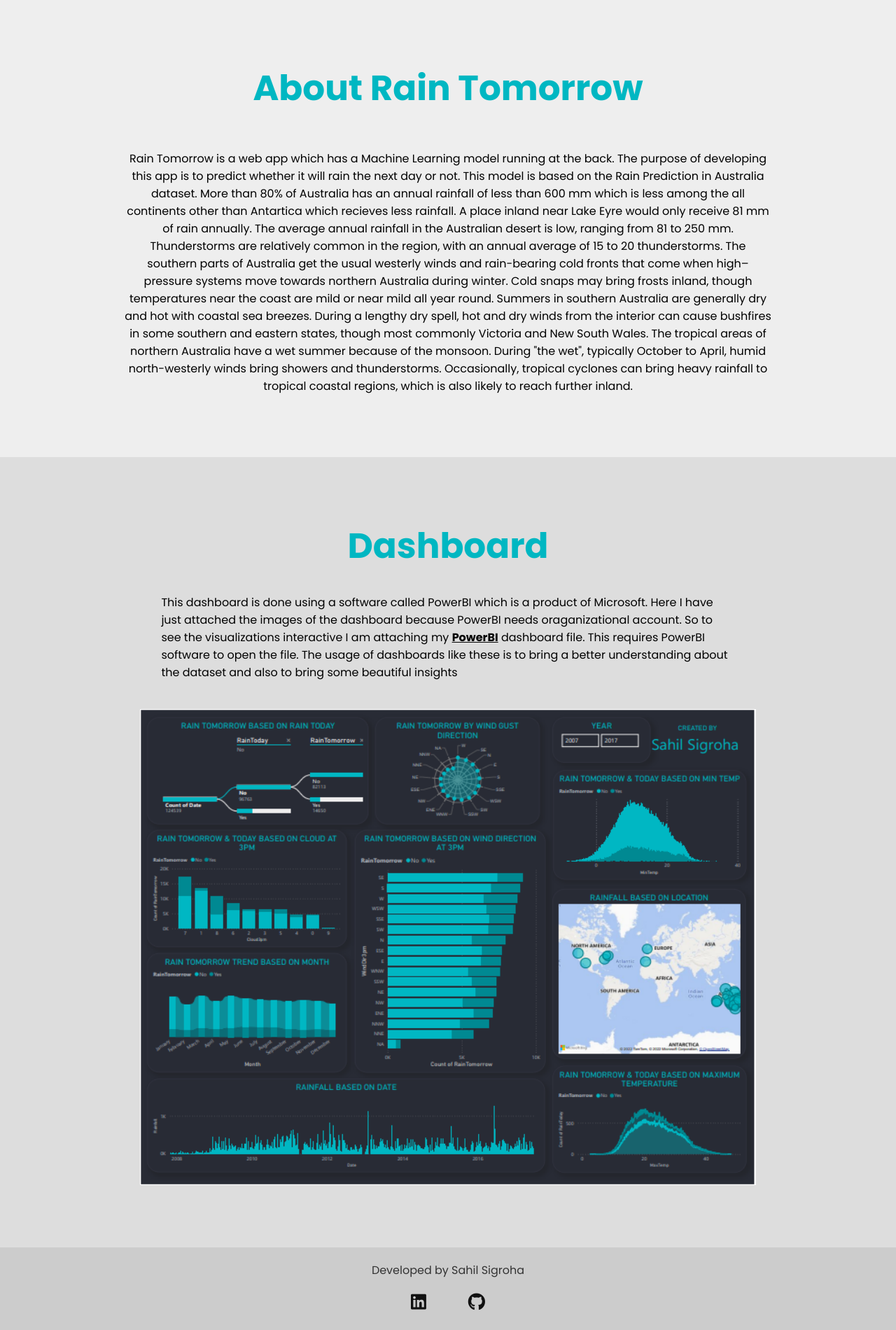
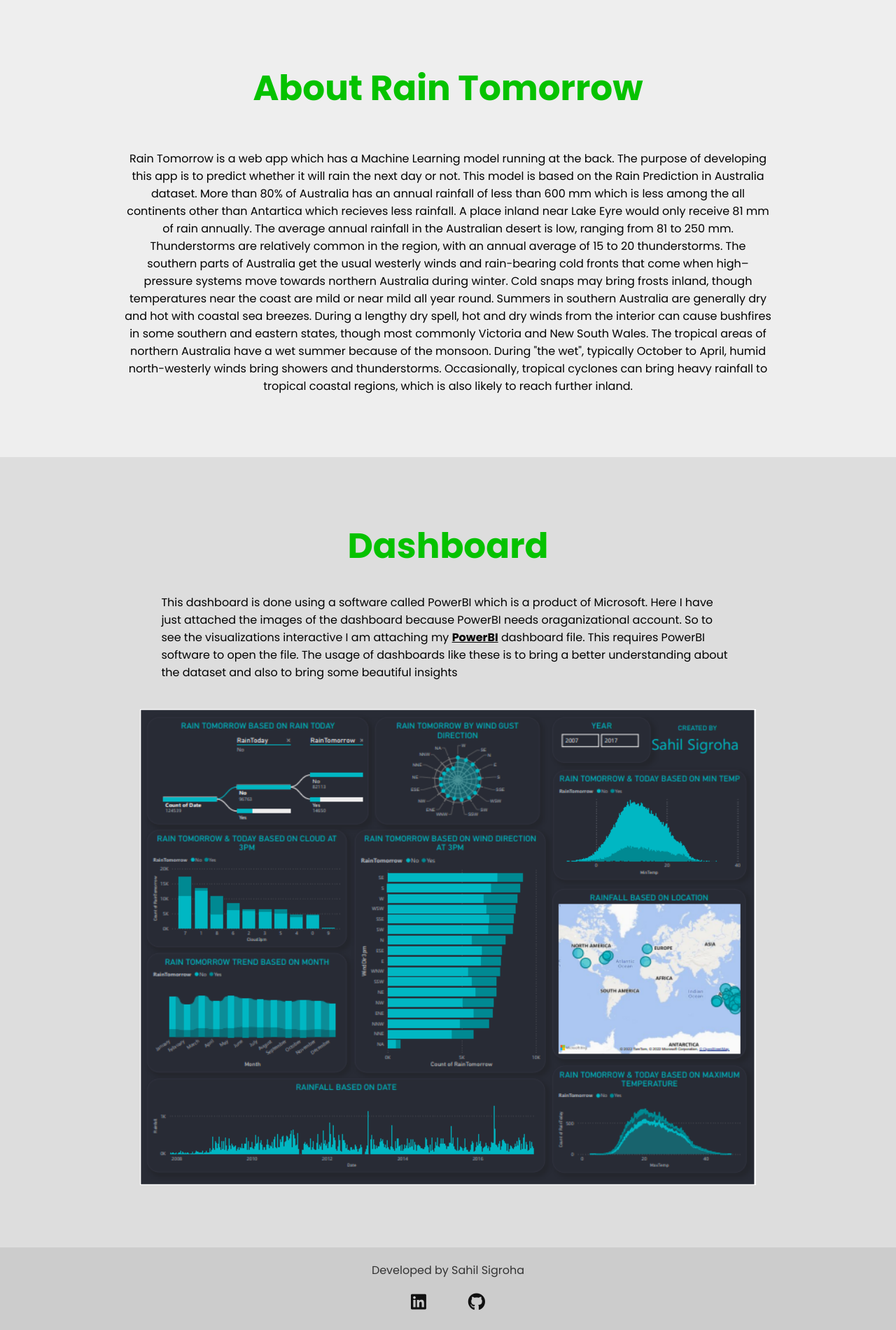
Before and after one commit to SahilSigroha/Rain-Tomorrow, a Flask app: page / in a window 1280 px wide. Shown: the part 801-2701 px from the top of the page at 70% size. Run offline with Flask 2, Linux system fonts and the light colour scheme; parts of the project's set-up code (start-up, migrations or seed data) failed here and were passed over; some libraries are stand-ins or nearby versions.

Commit message:
Add files via upload

```diff
--- a/static/style1.css
+++ b/static/style1.css
@@ -7,7 +7,7 @@
 	font-family: "Poppins", sans-serif;
 	scroll-behavior: smooth;
 	scrollbar-width: thin;
-	--primary-color: #00b7c2;
+	--primary-color: #06c200;
 }
 
 section {
@@ -25,7 +25,7 @@ section a {
 section:nth-child(1) {
 	justify-content: flex-start;
 	background: linear-gradient(#0004, #0004),
-		url(https://images.pexels.com/photos/4297438/pexels-photo-4297438.jpeg?auto=compress&cs=tinysrgb&dpr=2&h=650&w=940)
+		url(https://images.pexels.com/photos/763398/pexels-photo-763398.jpeg?auto=compress&cs=tinysrgb&dpr=2&h=650&w=940)
 			no-repeat;
 	background-size: cover;
 	background-position: center;
```
